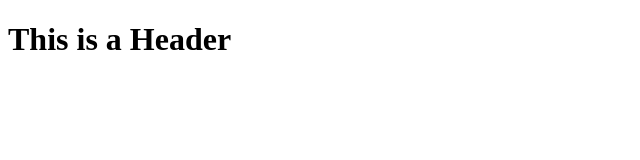
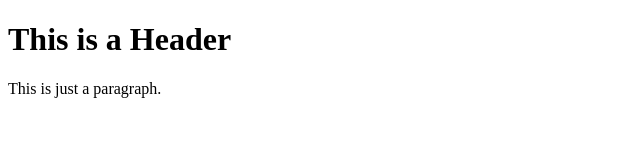
Before and after one commit to Juan0A0Valle/git-test, a plain HTML site: page index.html in a window 1280 px wide. Shown: the whole page, without its empty margins (0-640 px from the left). Drawn offline with Linux system fonts and the light colour scheme.

Commit message:
Second commit

```diff
--- a/index.html
+++ b/index.html
@@ -2,5 +2,6 @@
 <html>
    <body>
       <h1>This is a Header</h1>
+      <p>This is just a paragraph.</p>
    </body>
 </html>
```
